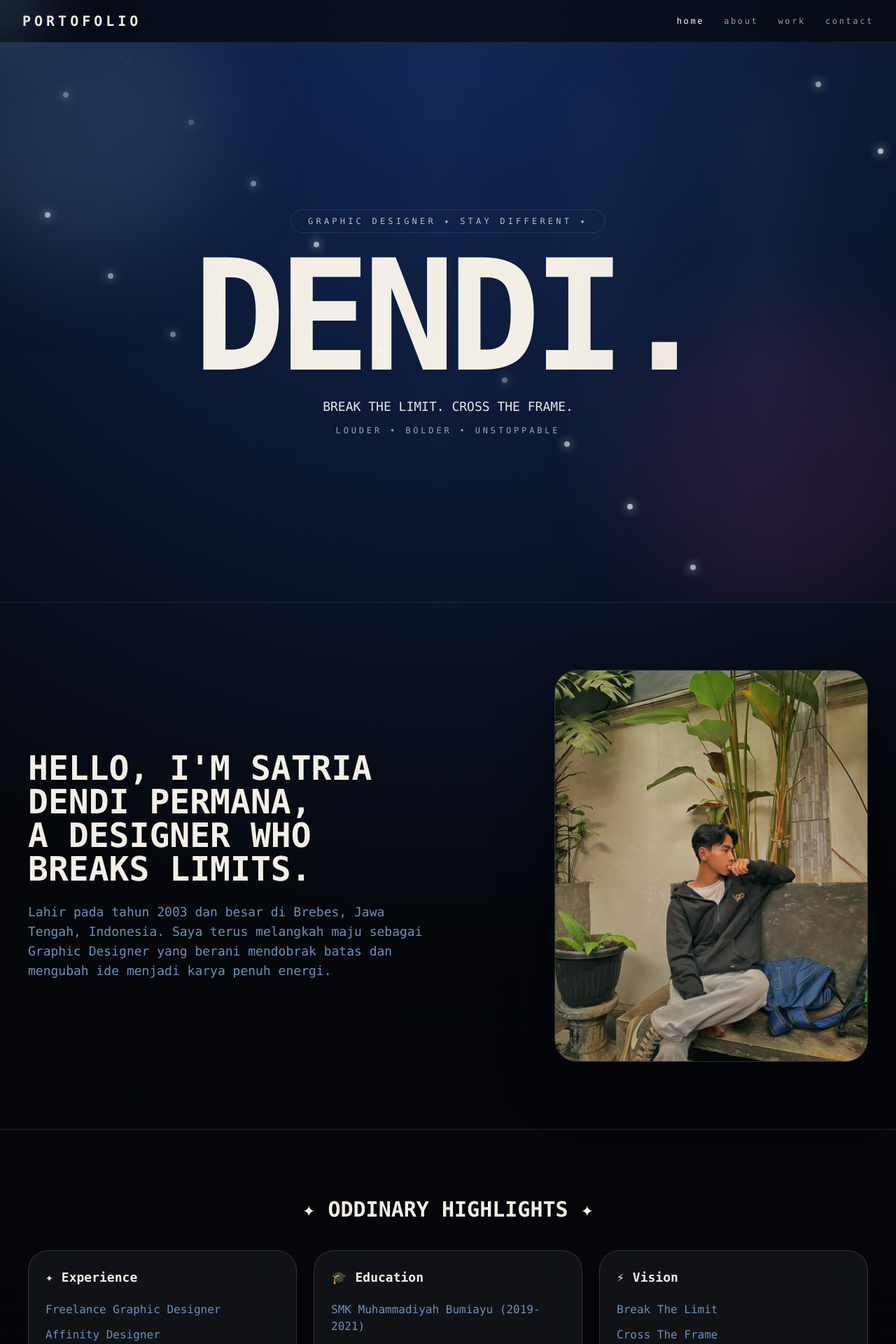
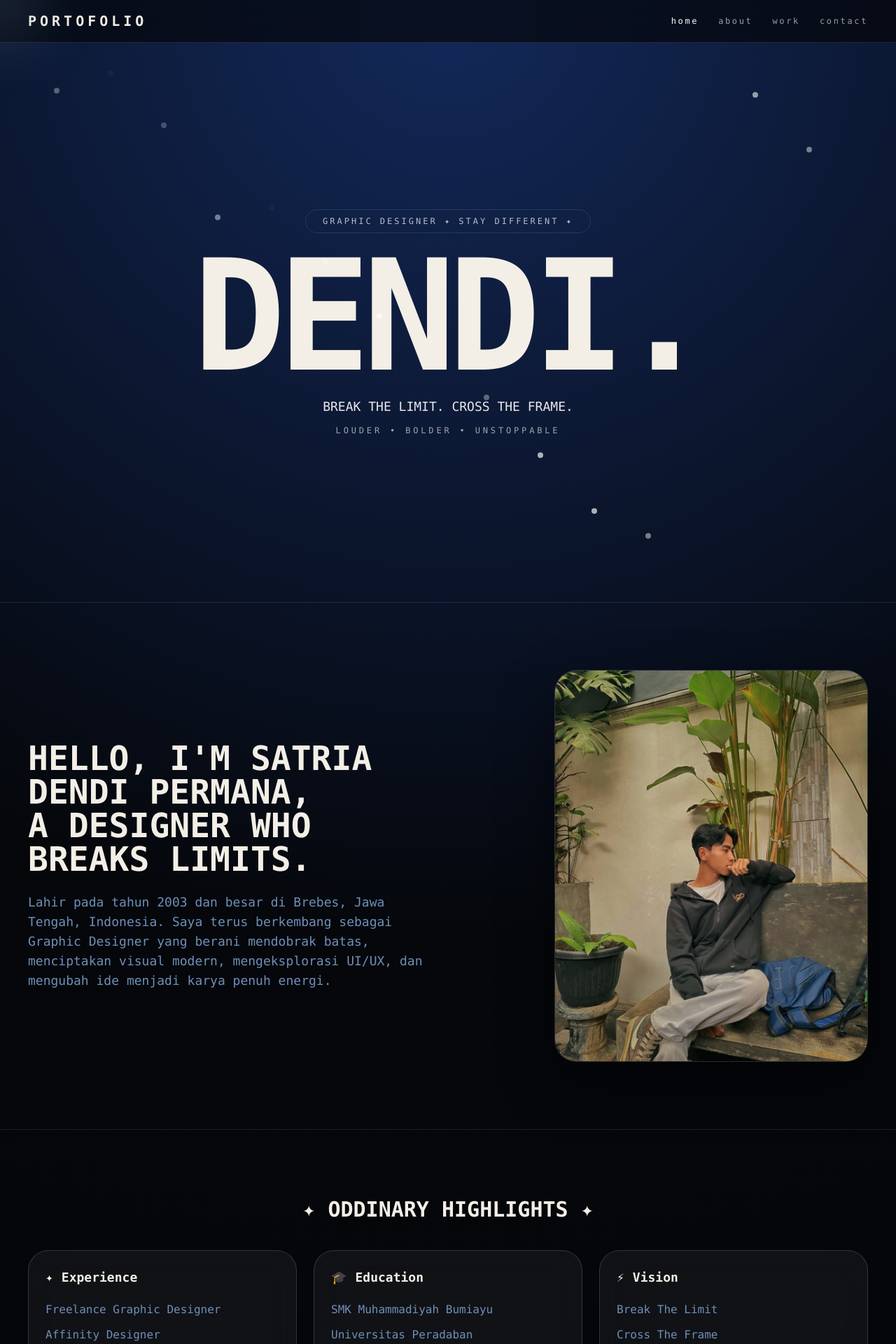
Before and after one commit to dendiofskyez/dendi-portfolio, a React (Vite) app: page / in a window 1280 px wide. Shown: the top 1920 px of the page at 70% size. Built offline with nearby package versions, Linux system fonts and the light colour scheme.

Commit message:
Update App.tsx

```diff
--- a/src/App.tsx
+++ b/src/App.tsx
@@ -4,20 +4,23 @@ import { motion, AnimatePresence } from "framer-motion";
 export default function Portfolio() {
   const [active, setActive] = useState("home");
   const [progress, setProgress] = useState(0);
+  const [loading, setLoading] = useState(true);
   const [cursor, setCursor] = useState({ x: 0, y: 0 });
-  const [loading, setLoading] = useState(true);
 
   const profile = "/profile.jpg";
   const sections = ["home", "about", "work", "contact"];
 
-  const particles = useMemo(() => Array.from({ length: 18 }, (_, i) => i), []);
-  const beams = useMemo(() => Array.from({ length: 5 }, (_, i) => i), []);
+  const particles = useMemo(
+    () => Array.from({ length: 16 }, (_, i) => i),
+    []
+  );
 
   useEffect(() => {
-    const timer = setTimeout(() => setLoading(false), 2600);
+    const timer = setTimeout(() => setLoading(false), 2400);
 
     const onScroll = () => {
       const y = window.scrollY || 0;
+
       const h = Math.max(
         document.documentElement.scrollHeight - window.innerHeight,
         1
@@ -46,6 +49,7 @@ export default function Portfolio() {
 
     window.addEventListener("scroll", onScroll);
     window.addEventListener("mousemove", onMove);
+
     onScroll();
 
     return () => {
@@ -64,8 +68,8 @@ export default function Portfolio() {
 
   const cards = [
     {
+      title: "Experience",
       icon: "✦",
-      title: "Experience",
       items: [
         "Freelance Graphic Designer",
         "Affinity Designer",
@@ -75,16 +79,17 @@ export default function Portfolio() {
       ],
     },
     {
+      title: "Education",
       icon: "🎓",
-      title: "Education",
       items: [
-        "SMK Muhammadiyah Bumiayu (2019-2021)",
-        "Universitas Peradaban (2022-Present)",
+        "SMK Muhammadiyah Bumiayu",
+        "Universitas Peradaban",
+        "Informatika",
       ],
     },
     {
+      title: "Vision",
       icon: "⚡",
-      title: "Vision",
       items: [
         "Break The Limit",
         "Cross The Frame",
@@ -100,30 +105,29 @@ export default function Portfolio() {
       <AnimatePresence>
         {loading && (
           <motion.div
-            className="fixed inset-0 z-[999] flex items-center justify-center overflow-hidden bg-[#030408]"
+            className="fixed inset-0 z-[999] flex items-center justify-center bg-[#030408]"
             exit={{ opacity: 0 }}
             transition={{ duration: 0.8 }}
           >
             <motion.div
-              className="absolute h-[320px] w-[320px] rounded-full bg-[#6f8fb8]/20 blur-3xl"
-              animate={{ scale: [1, 1.25, 1] }}
+              className="absolute h-72 w-72 rounded-full bg-[#6f8fb8]/20 blur-3xl"
+              animate={{ scale: [1, 1.2, 1] }}
               transition={{ duration: 3, repeat: Infinity }}
             />
 
             <div className="relative text-center">
-              <motion.div
-                initial={{ opacity: 0, letterSpacing: "0.8em" }}
-                animate={{ opacity: 1, letterSpacing: "0.25em" }}
-                transition={{ duration: 1 }}
-                className="mb-5 text-xs uppercase text-white/60 sm:text-sm"
+              <motion.p
+                initial={{ opacity: 0 }}
+                animate={{ opacity: 1 }}
+                className="mb-4 text-xs tracking-[0.45em] text-white/60"
               >
                 PORTFOLIO EXPERIENCE
-              </motion.div>
+              </motion.p>
 
               <motion.h1
-                initial={{ opacity: 0, y: 40 }}
+                initial={{ opacity: 0, y: 35 }}
                 animate={{ opacity: 1, y: 0 }}
-                transition={{ delay: 0.2, duration: 1 }}
+                transition={{ duration: 1 }}
                 className="text-5xl font-black text-[#f3efe6] sm:text-7xl"
               >
                 DENDI.
@@ -132,34 +136,29 @@ export default function Portfolio() {
               <motion.div
                 initial={{ width: 0 }}
                 animate={{ width: "100%" }}
-                transition={{ delay: 0.7, duration: 1.4 }}
-                className="mx-auto mt-6 h-[2px] max-w-[220px] bg-[#6f8fb8]"
+                transition={{ delay: 0.5, duration: 1.2 }}
+                className="mx-auto mt-5 h-[2px] max-w-[220px] bg-[#6f8fb8]"
               />
 
-              <motion.p
-                initial={{ opacity: 0 }}
-                animate={{ opacity: 1 }}
-                transition={{ delay: 1.3 }}
-                className="mt-5 text-xs tracking-[0.35em] text-white/60"
-              >
+              <p className="mt-5 text-[11px] tracking-[0.35em] text-white/50">
                 ENTERING CREATIVE WORLD
-              </motion.p>
+              </p>
             </div>
           </motion.div>
         )}
       </AnimatePresence>
 
       {/* MAIN */}
-      <div className="min-h-screen overflow-x-hidden bg-[#05070b] bg-[radial-gradient(circle_at_top,#13295a_0%,#05070b_45%,#030408_100%)] font-mono text-[#6f8fb8]">
+      <main className="min-h-screen overflow-x-hidden bg-[#05070b] bg-[radial-gradient(circle_at_top,#13295a_0%,#05070b_45%,#030408_100%)] font-mono text-[#6f8fb8]">
         {/* progress */}
         <div
           className="fixed left-0 top-0 z-50 h-[3px] bg-[#6f8fb8]"
           style={{ width: `${progress}%` }}
         />
 
-        {/* cursor glow desktop */}
+        {/* cursor desktop */}
         <motion.div
-          className="pointer-events-none fixed left-0 top-0 z-50 hidden h-32 w-32 rounded-full bg-[#6f8fb8]/25 blur-2xl lg:block"
+          className="pointer-events-none fixed left-0 top-0 z-50 hidden h-32 w-32 rounded-full bg-[#6f8fb8]/20 blur-2xl lg:block"
           animate={{
             x: cursor.x - 64,
             y: cursor.y - 64,
@@ -173,12 +172,12 @@ export default function Portfolio() {
 
         {/* NAVBAR */}
         <header className="sticky top-0 z-40 border-b border-white/10 bg-[#05070b]/70 backdrop-blur-xl">
-          <div className="mx-auto flex max-w-7xl flex-wrap items-center justify-between gap-4 px-4 py-4 sm:px-6 md:px-8">
+          <div className="mx-auto flex max-w-7xl flex-wrap items-center justify-between gap-4 px-4 py-4 sm:px-6 md:px-10">
             <div className="text-base font-black tracking-[0.25em] text-[#f3efe6] sm:text-xl">
               PORTOFOLIO
             </div>
 
-            <nav className="flex flex-wrap justify-center gap-3 text-[10px] uppercase tracking-[0.22em] sm:gap-5 sm:text-xs md:gap-7">
+            <nav className="flex flex-wrap gap-3 text-[10px] uppercase tracking-[0.22em] sm:gap-5 sm:text-xs md:gap-7">
               {sections.map((item) => (
                 <button
                   key={item}
@@ -194,58 +193,32 @@ export default function Portfolio() {
           </div>
         </header>
 
-        {/* HOME RESPONSIVE GOD MODE */}
+        {/* HOME */}
         <section
           id="home"
           className="relative flex flex-col items-center justify-center overflow-hidden border-b border-white/10 px-4 text-center min-h-[78vh] py-12 sm:min-h-[88vh] sm:py-16 md:min-h-screen md:py-20"
         >
+          {particles.map((p) => (
             <motion.div
-            className="absolute -left-20 -top-20 h-72 w-72 rounded-full bg-[#6f8fb8]/20 blur-3xl sm:h-96 sm:w-96"
-            animate={{ scale: [1, 1.15, 1] }}
-            transition={{ duration: 8, repeat: Infinity }}
-          />
-
-          <motion.div
-            className="absolute -right-10 bottom-0 h-72 w-72 rounded-full bg-pink-500/10 blur-3xl sm:h-96 sm:w-96"
-            animate={{ scale: [1, 1.2, 1] }}
-            transition={{ duration: 10, repeat: Infinity }}
-          />
-
-          {beams.map((b) => (
-            <motion.div
-              key={b}
-              className="absolute top-0 hidden h-full w-20 bg-gradient-to-b from-white/10 via-[#6f8fb8]/15 to-transparent blur-2xl md:block"
-              style={{ left: `${10 + b * 18}%` }}
-              animate={{ opacity: [0, 0.3, 0], y: [-80, 80, -80] }}
+              key={p}
+              className="absolute h-2 w-2 rounded-full bg-white/70"
+              style={{
+                left: `${(p * 6) % 100}%`,
+                top: `${(p * 8) % 100}%`,
+              }}
+              animate={{
+                y: [30, -90],
+                opacity: [0, 1, 0],
+              }}
               transition={{
-                duration: 6 + b,
+                duration: 4 + (p % 4),
                 repeat: Infinity,
-                delay: b * 0.4,
+                delay: p * 0.3,
               }}
             />
           ))}
 
-          {particles.map((p) => (
-            <motion.div
-              key={p}
-              className="absolute h-2 w-2 rounded-full bg-white/70 shadow-[0_0_14px_rgba(255,255,255,0.9)]"
-              style={{
-                left: `${(p * 7) % 100}%`,
-                top: `${(p * 9) % 100}%`,
-              }}
-              animate={{
-                y: [40, -120],
-                opacity: [0, 1, 0],
-              }}
-              transition={{
-                duration: 4 + (p % 6),
-                repeat: Infinity,
-                delay: p * 0.25,
-              }}
-            />
-          ))}
-
-          <div className="mb-5 max-w-full rounded-full border border-white/10 px-4 py-2 text-[10px] tracking-[0.24em] text-white/70 sm:px-6 sm:text-xs sm:tracking-[0.35em]">
+          <div className="mb-5 rounded-full border border-white/10 px-4 py-2 text-[10px] tracking-[0.25em] text-white/70 sm:px-6 sm:text-xs">
             GRAPHIC DESIGNER ✦ STAY DIFFERENT ✦
           </div>
 
@@ -257,7 +230,7 @@ export default function Portfolio() {
             BREAK THE LIMIT. CROSS THE FRAME.
           </p>
 
-          <p className="mt-3 text-[10px] uppercase tracking-[0.32em] text-white/60 sm:text-xs">
+          <p className="mt-3 text-[10px] tracking-[0.32em] text-white/60 sm:text-xs">
             LOUDER • BOLDER • UNSTOPPABLE
           </p>
         </section>
@@ -280,9 +253,9 @@ export default function Portfolio() {
 
             <p className="mt-6 max-w-xl text-sm leading-8 sm:text-base md:text-lg">
               Lahir pada tahun 2003 dan besar di Brebes, Jawa Tengah,
-              Indonesia. Saya terus melangkah maju sebagai Graphic Designer
-              yang berani mendobrak batas dan mengubah ide menjadi karya
-              penuh energi.
+              Indonesia. Saya terus berkembang sebagai Graphic Designer yang
+              berani mendobrak batas, menciptakan visual modern, mengeksplorasi
+              UI/UX, dan mengubah ide menjadi karya penuh energi.
             </p>
           </div>
 
@@ -321,8 +294,8 @@ export default function Portfolio() {
                 </div>
 
                 <div className="space-y-3 text-sm sm:text-base">
-                  {card.items.map((item, index) => (
-                    <div key={index}>{item}</div>
+                  {card.items.map((item) => (
+                    <div key={item}>{item}</div>
                   ))}
                 </div>
               </motion.div>
@@ -335,7 +308,6 @@ export default function Portfolio() {
           id="contact"
           className="px-4 py-16 text-center sm:px-6 md:px-10"
         >
-  {/* FORM EMAIL */}
           <div className="mx-auto mb-12 max-w-2xl rounded-[1.8rem] border border-white/15 bg-white/5 p-6 backdrop-blur-xl shadow-[0_20px_60px_rgba(111,143,184,0.12)] sm:p-8">
             <div className="mb-5 text-xl font-bold text-[#f3efe6]">
               SEND MESSAGE
@@ -346,9 +318,12 @@ export default function Portfolio() {
               method="POST"
               className="grid gap-4 text-left"
             >
-      {/* setting */}
               <input type="hidden" name="_captcha" value="false" />
-      <input type="hidden" name="_subject" value="Pesan Baru Portfolio Dendi" />
+              <input
+                type="hidden"
+                name="_subject"
+                value="Pesan Baru Portfolio Dendi"
+              />
               <input type="hidden" name="_template" value="table" />
 
               <input
@@ -384,7 +359,6 @@ export default function Portfolio() {
             </form>
           </div>
 
-  {/* CONTACT INFO */}
           <div className="text-2xl font-bold text-[#f3efe6]">
             STAY CONNECTED
           </div>
@@ -395,7 +369,7 @@ export default function Portfolio() {
             <div>Email dendipermana1107@gmail.com</div>
           </div>
         </footer>
-      </div>
+      </main>
     </>
   );
 }
```
Lines whose indentation alone changed are shown as unchanged.
